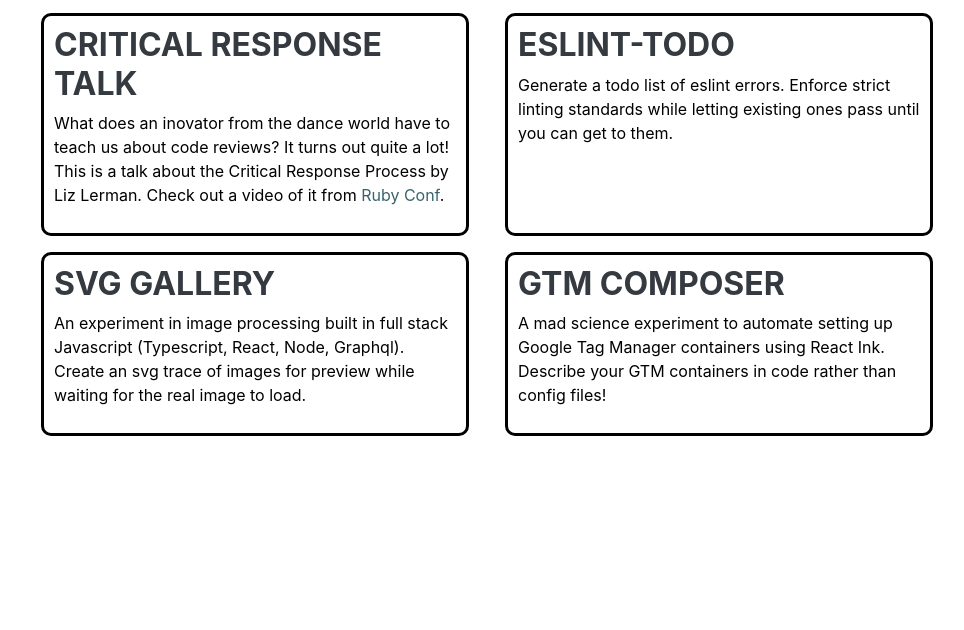
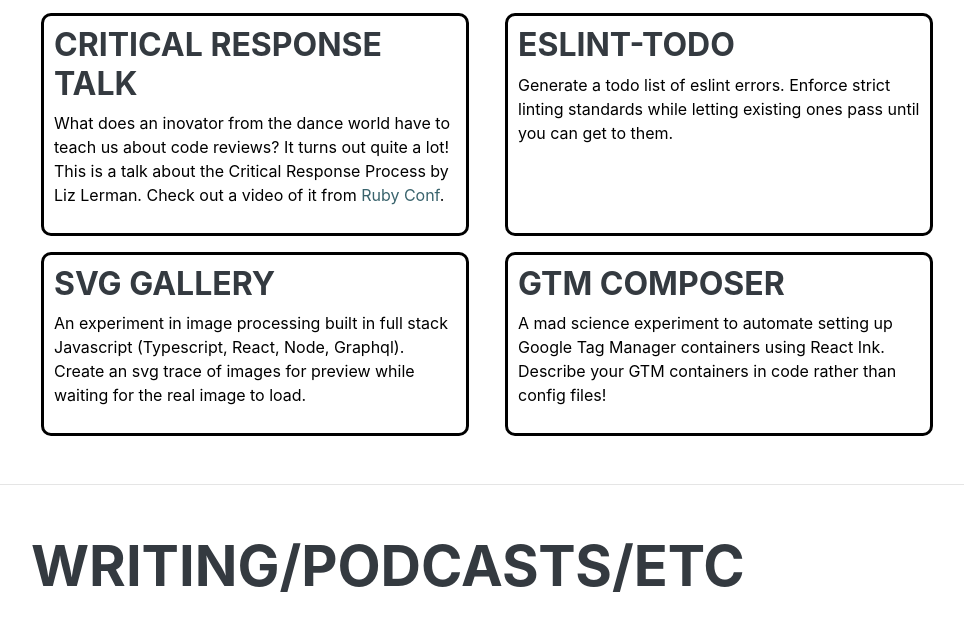
Before and after one commit to jstoebel/jstoebel_blog2, a Gatsby site: page / in a window 1280 px wide. Shown: the part 4012-4642 px from the top of the page, without its empty margins (289-1253 px from the left). Before the commit the page ends 4496 px from the top, so only its background shows below. Built offline with nearby package versions, Linux system fonts and the light colour scheme; Gatsby itself is replaced by a stand-in of ours; a web font is replaced by a local one.

Commit message:
add blog index to home page

```diff
--- a/src/pages/index.js
+++ b/src/pages/index.js
@@ -21,6 +21,8 @@ const IndexPage = () => (
       <Values />
       <hr className="m-0" />
       <Projects />
+      <hr className="m-0" />
+      <BlogIndex />
     </div>
   </Layout>
 );
```
